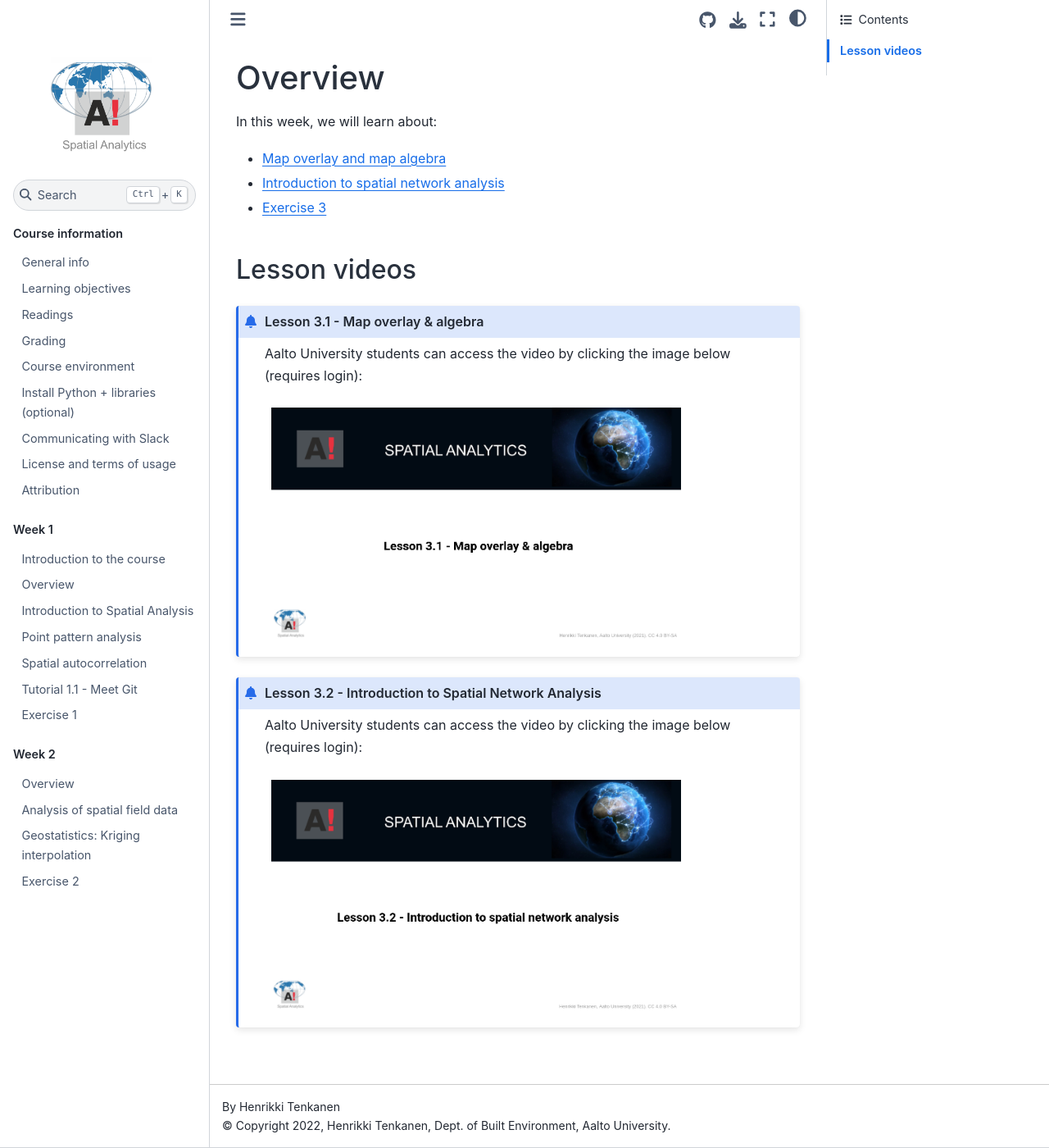
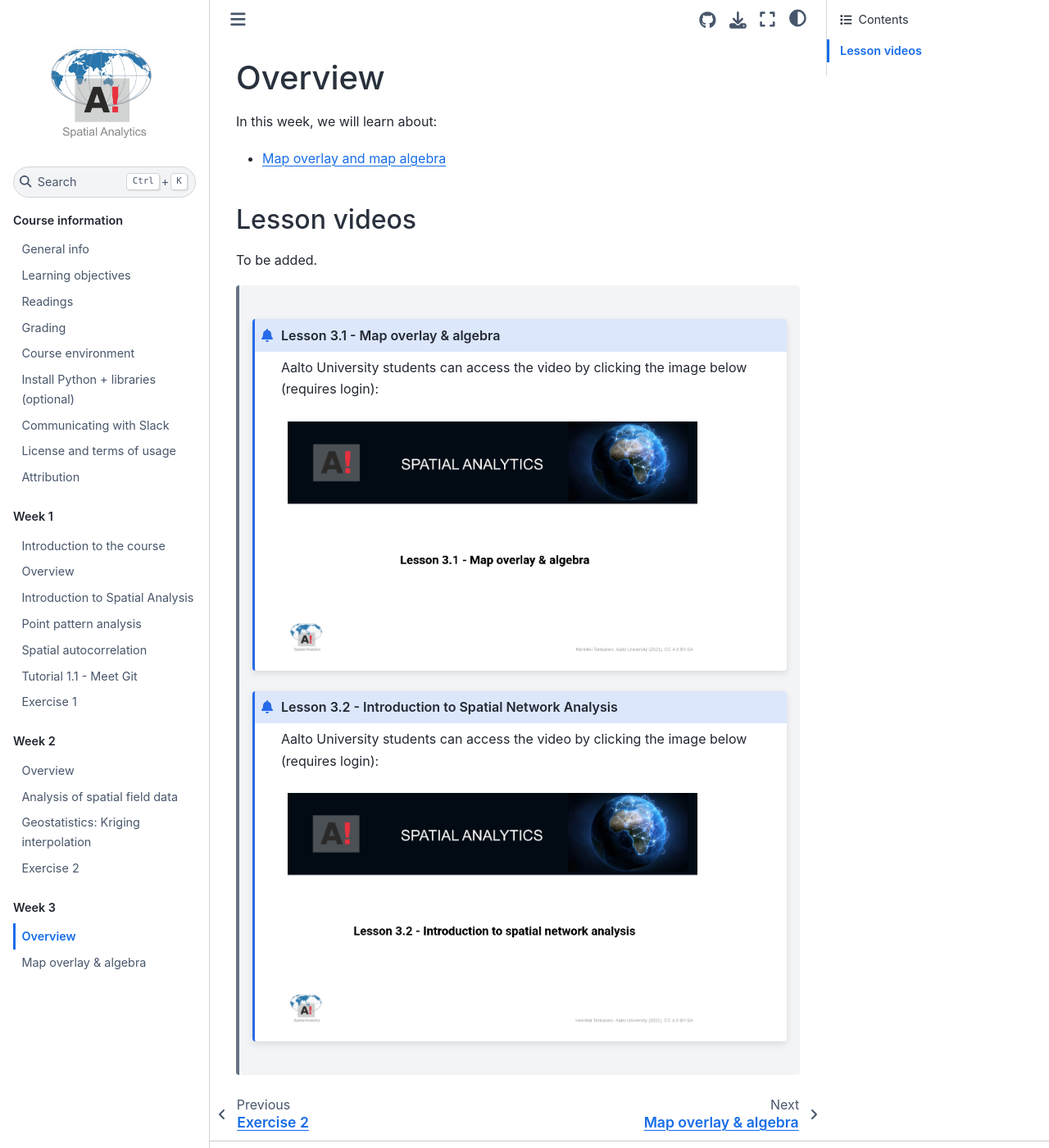
Before and after one commit to AaltoGIS/Spatial-Analytics, a Sphinx documentation site: the page built from source/lessons/L3/overview.rst, in a window 1280 px wide and 1400 px high. Shown: the whole window at 82% size. Built offline with Sphinx 7.4.7 and the Sphinx Book theme 1.1.4, drawn with Linux system fonts in a browser that asks for light colours; pages that are not in the unit, such as notebooks, are missing from menus.

Commit message:
Update materials

```diff
--- a/source/lessons/L3/map-overlay.rst
+++ b/source/lessons/L3/map-overlay.rst
@@ -3,4 +3,4 @@
 
 .. raw:: html
 
-    <iframe src="https://docs.google.com/presentation/d/e/2PACX-1vQs2gnILtgqyGES5TQfuHhwKo1vkJ_e08az4K5qVjXLCDjocnz4QxsOtoxfOARyMK99WNI9KuwlztSz/embed?start=false&loop=false&delayms=3000" frameborder="0" width="700" height="422" allowfullscreen="true" mozallowfullscreen="true" webkitallowfullscreen="true"></iframe>
+    <iframe src="https://docs.google.com/presentation/d/e/2PACX-1vRzplynA06IpCm3gjrkTYD8OznEwlt8zILmQ7uuc7gZyW-aI2qUQWYud2qy1sPZF_MQ1ApFY9mAI__P/embed?start=false&loop=false&delayms=3000" frameborder="0" width="960" height="569" allowfullscreen="true" mozallowfullscreen="true" webkitallowfullscreen="true"></iframe>
--- a/source/lessons/L3/overview.rst
+++ b/source/lessons/L3/overview.rst
@@ -4,27 +4,28 @@
 In this week, we will learn about:
 
 - :doc:`Map overlay and map algebra <map-overlay>`
-- :doc:`Introduction to spatial network analysis <spatial-network-analysis>`
-- :doc:`Exercise 3 <exercise-3>`
+.. - :doc:`Introduction to spatial network analysis <spatial-network-analysis>`
+.. - :doc:`Exercise 3 <exercise-3>`
 
 
 Lesson videos
 -------------
+To be added.
 
-.. admonition:: Lesson 3.1 - Map overlay & algebra
+    .. admonition:: Lesson 3.1 - Map overlay & algebra
 
-    Aalto University students can access the video by clicking the image below (requires login):
+        Aalto University students can access the video by clicking the image below (requires login):
 
-    .. figure:: img/Lesson3.1.png
-        :target: https://aalto.cloud.panopto.eu/Panopto/Pages/Viewer.aspx?id=94f481d8-cd19-4cf2-a967-af4700cf0941
-        :width: 500px
-        :align: left
+        .. figure:: img/Lesson3.1.png
+            :target: https://aalto.cloud.panopto.eu/Panopto/Pages/Viewer.aspx?id=94f481d8-cd19-4cf2-a967-af4700cf0941
+            :width: 500px
+            :align: left
 
-.. admonition:: Lesson 3.2 - Introduction to Spatial Network Analysis
+    .. admonition:: Lesson 3.2 - Introduction to Spatial Network Analysis
 
-    Aalto University students can access the video by clicking the image below (requires login):
+        Aalto University students can access the video by clicking the image below (requires login):
 
-    .. figure:: img/Lesson3.2.png
-        :target: https://aalto.cloud.panopto.eu/Panopto/Pages/Viewer.aspx?id=b51d958f-a983-4bdf-b136-af4900ef2d48
-        :width: 500px
-        :align: left
+        .. figure:: img/Lesson3.2.png
+            :target: https://aalto.cloud.panopto.eu/Panopto/Pages/Viewer.aspx?id=b51d958f-a983-4bdf-b136-af4900ef2d48
+            :width: 500px
+            :align: left
```
Also changed, not shown: source/index.rst (+9 -9 lines).
